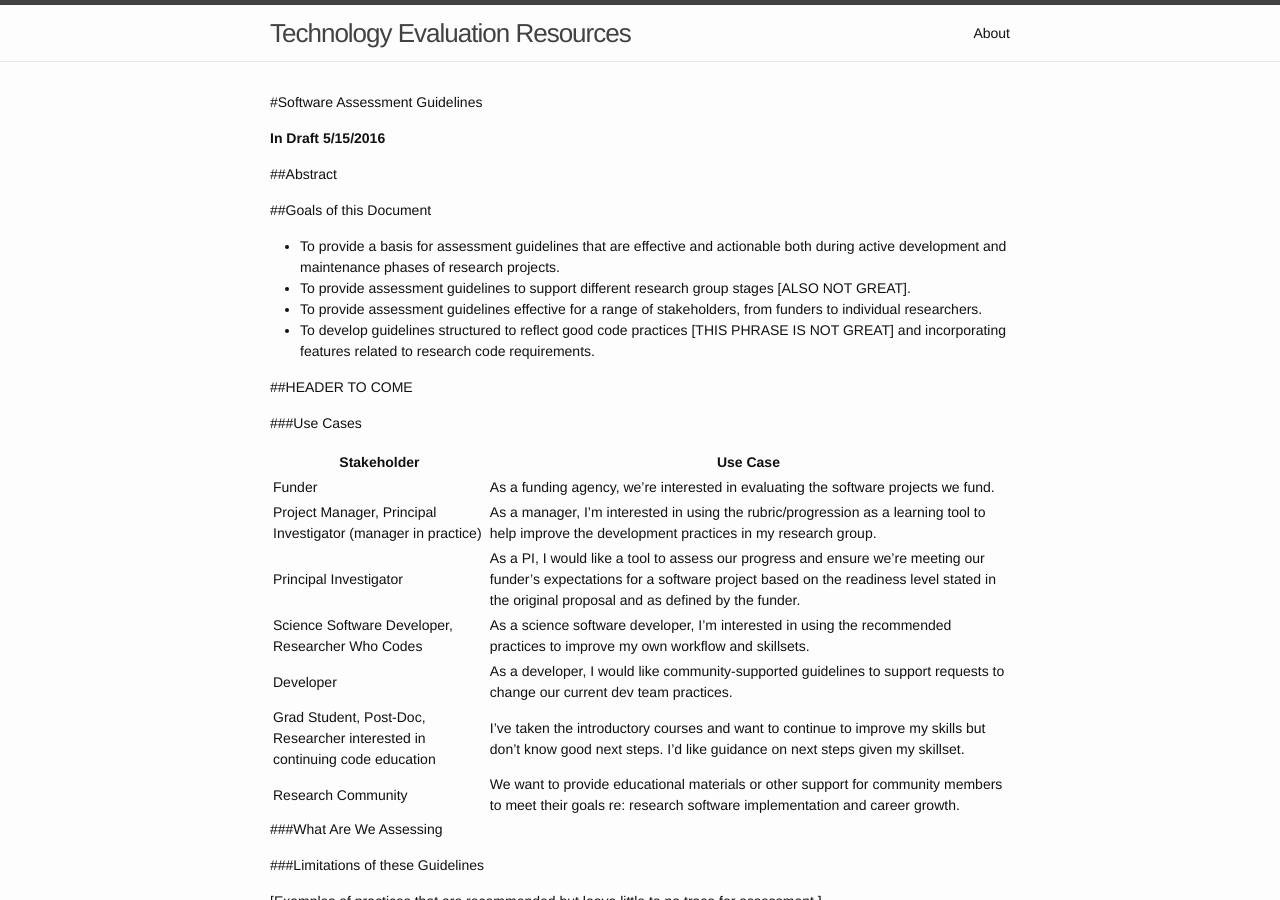
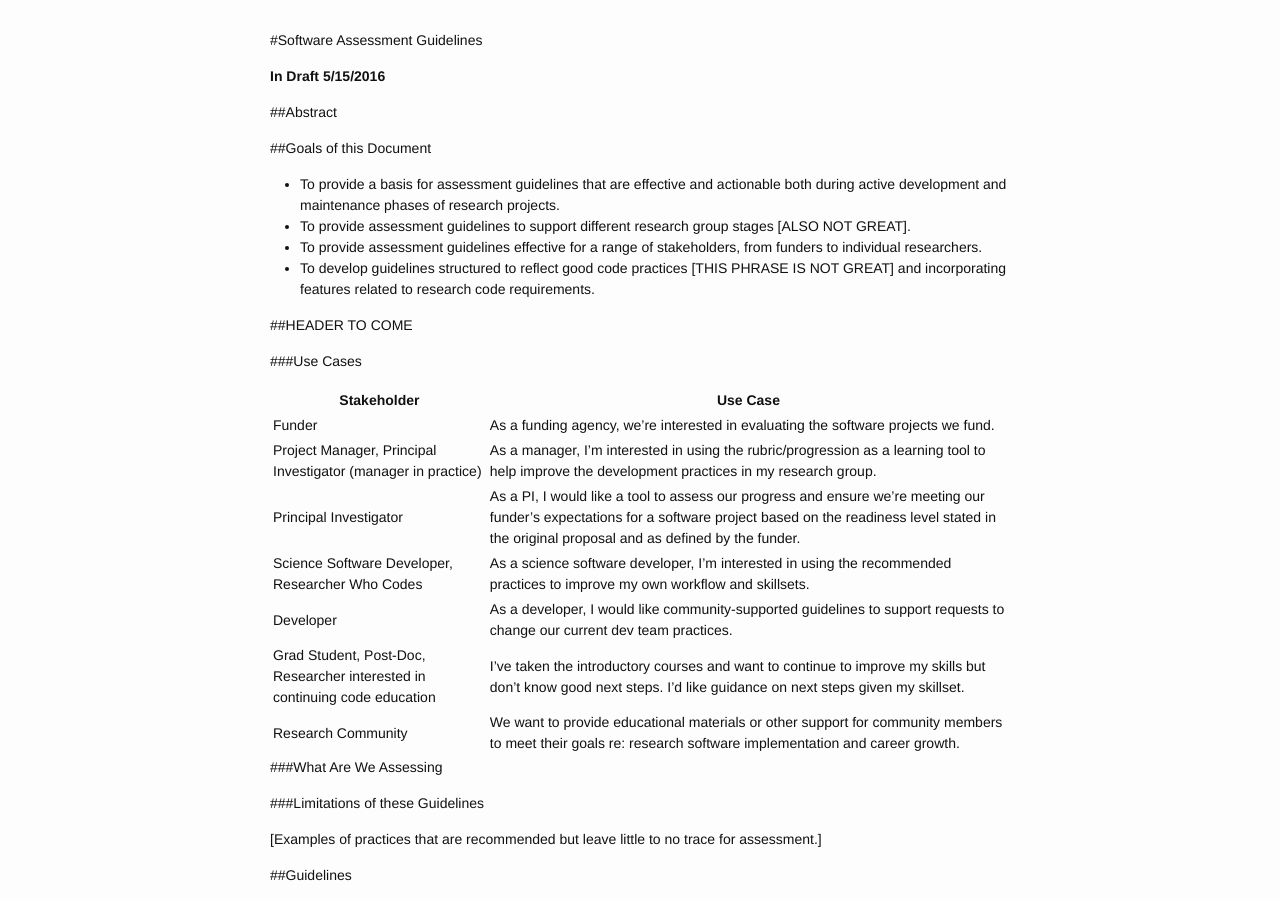
Before and after one commit to roomthily/technology-evaluation-research, a Jekyll site: the page built from guidelines/index.md, in a window 1280 px wide and 900 px high. Built offline with Jekyll 4.4.1, drawn with Linux system fonts in a browser that asks for light colours; nearby versions of some CDN libraries; a script that is not in the unit is left out.

Commit message:
remove default layout

```diff
--- a/_layouts/guidelines.html
+++ b/_layouts/guidelines.html
@@ -8,9 +7,13 @@
   {% include head.html %}
 
   <body>
-    <div>
+    <div class="page-content">
+      <div class="wrapper">
         {{ content }}
+      </div>
     </div>
+
+    {% include footer.html %}
 
     <script async defer src="https://hypothes.is/embed.js"></script>
   </body>
```
Also changed, not shown: other parts of _layouts/guidelines.html (+0 -1 lines).
